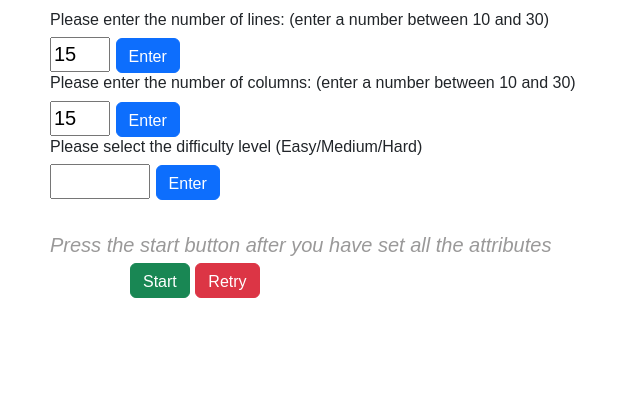
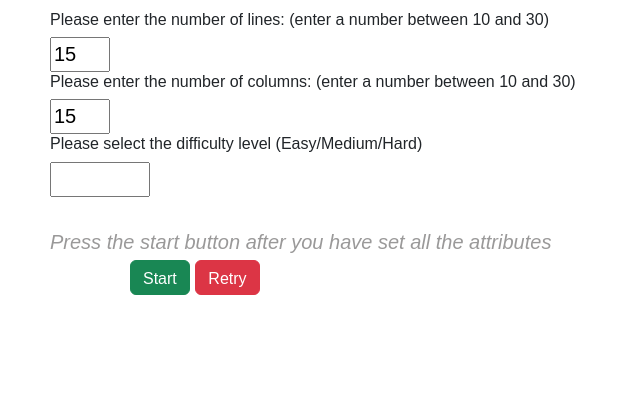
Before and after one commit to mariusanca/MineSweeper2.0, a plain HTML site: page index.html in a window 1280 px wide. Shown: the whole page, without its empty margins (0-640 px from the left). Drawn offline with nearby package versions, Linux system fonts and the light colour scheme.

Commit message:
Update index.html
Modified the setting of the attributes to be done utilizing only one single button.

```diff
--- a/index.html
+++ b/index.html
@@ -15,13 +15,11 @@
         <div>
             <h6>Please enter the number of lines: (enter a number between 10 and 30)</h6>
             <input type="number" id="linesNumber" min="10" max="30" value="15">
-            <button type="button" class="btn btn-primary" id="lines-number()" onclick="insertLines()">Enter</button>
             <span id="line-insert-message"></span>
         </div>
         <div>
             <h6>Please enter the number of columns: (enter a number between 10 and 30)</h6>
             <input type="number" id="columnsNumber" min="10" max="30" value="15">
-            <button type="button" class="btn btn-primary" id="columns-number()" onclick="insertColumns()">Enter</button>
             <span id="column-insert-message"></span>
         </div>
         <div>
@@ -32,7 +30,6 @@
                 <option value="Medium">
                 <option value="Hard">
             </datalist>
-            <button type="button" class="btn btn-primary" id="difficulty-level" onclick="insertDifficulty()">Enter</button>
             <span id="difficulty-insert-message"></span>
         </div>
         <br>
```
